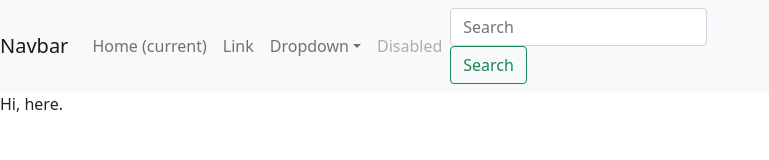
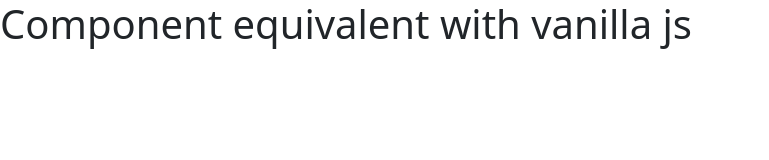
Before and after one commit to sujalmandal/react-101, a plain HTML site: page index.html in a window 1280 px wide. Shown: the whole page, without its empty margins (0-769 px from the left). Drawn offline with nearby package versions, Linux system fonts and the light colour scheme.

Commit message:
vanilla js

```diff
--- a/index.html
+++ b/index.html
@@ -11,6 +11,16 @@
     </head>
     <body>
         <div id="root"></div>
-        <script src="index.js" type="text/babel"></script>
-    </body>
+        <!--
+            <script src="index.js" type="text/babel"></script>
+        -->
+        <script>
+            var rootElem = document.getElementById("root");
+            var contentElement = document.createElement("h1");
+            rootElem.append(contentElement);
+            contentElement.setAttribute("class","header");
+            contentElement.textContent = "Component equivalent with vanilla js";
+
+        </script>
+        </body>
 </html>
```
